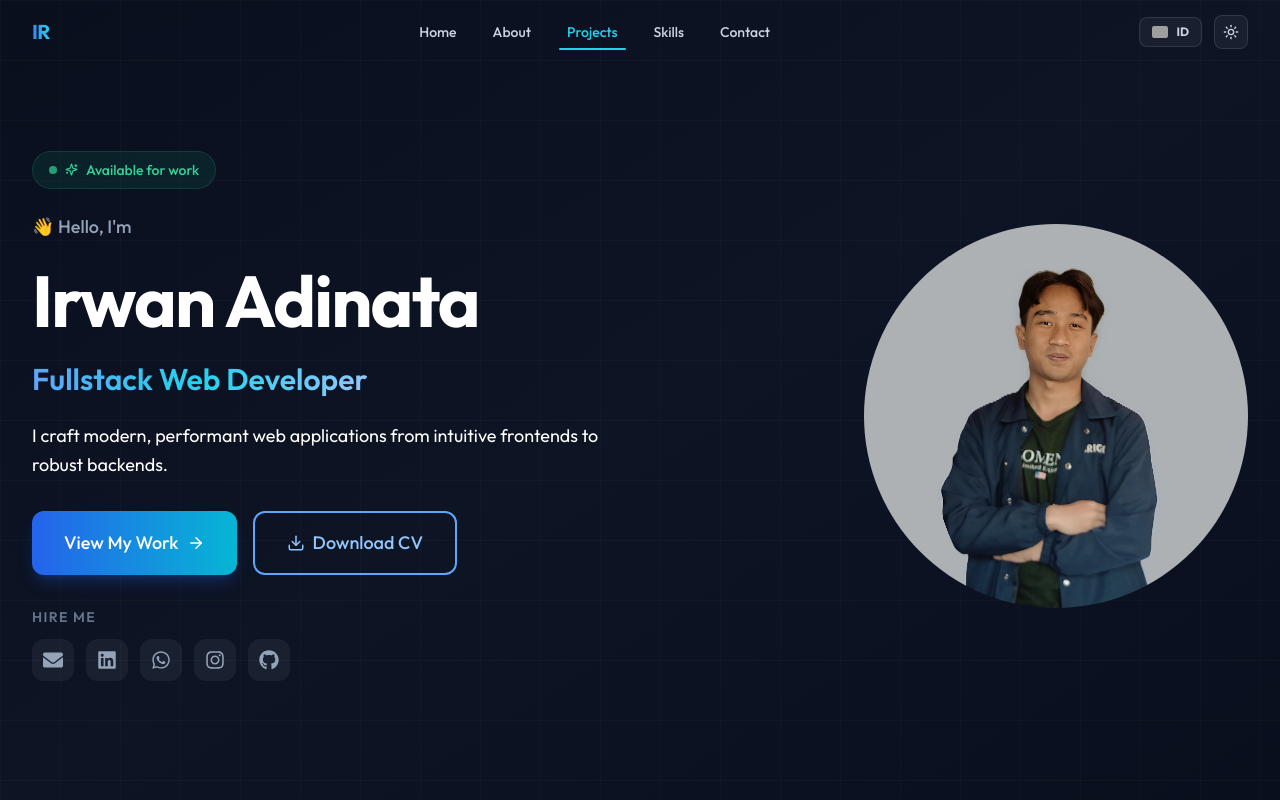
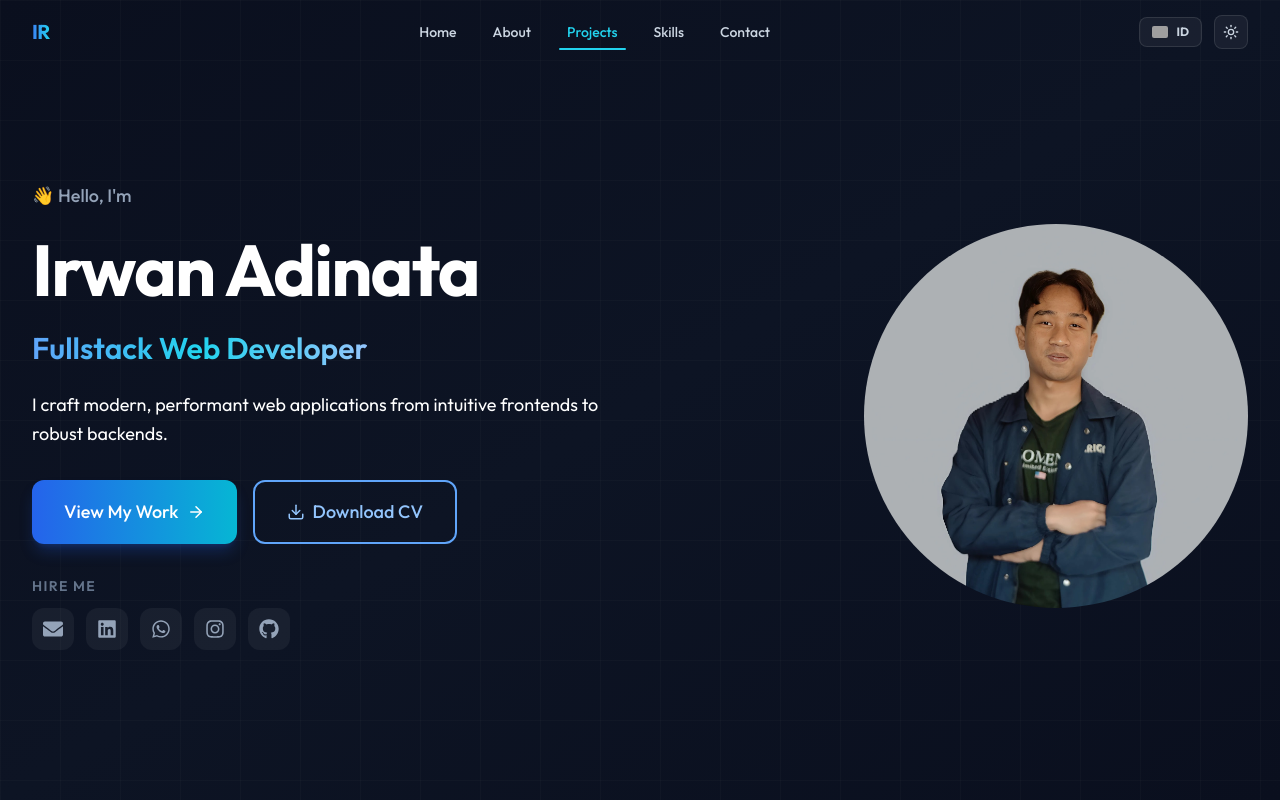
Before and after one commit to irwanadinata/irwan, a Next.js app: page / in a window 1280 px wide. Shown: the top 800 px of the page. Built offline with nearby package versions, Linux system fonts and the light colour scheme; grey boxes are pictures that could not be loaded.

Commit message:
feat: update Hero section

```diff
--- a/src/components/sections/Hero.tsx
+++ b/src/components/sections/Hero.tsx
@@ -37,13 +37,6 @@ export default function Hero() {
             animate="visible"
             className="space-y-6 order-2 lg:order-1"
           >
-            <motion.div variants={itemVariants}>
-              <span className="inline-flex items-center gap-2 px-4 py-2 rounded-full text-sm font-medium bg-emerald-500/10 border border-emerald-500/20 text-emerald-400">
-                <span className="w-2 h-2 rounded-full bg-emerald-400 animate-pulse" />
-                <Sparkles size={13} />
-                {t("hero.available")}
-              </span>
-            </motion.div>
             <motion.p
               variants={itemVariants}
               className="text-slate-600 dark:text-slate-400 text-lg font-medium"
```
